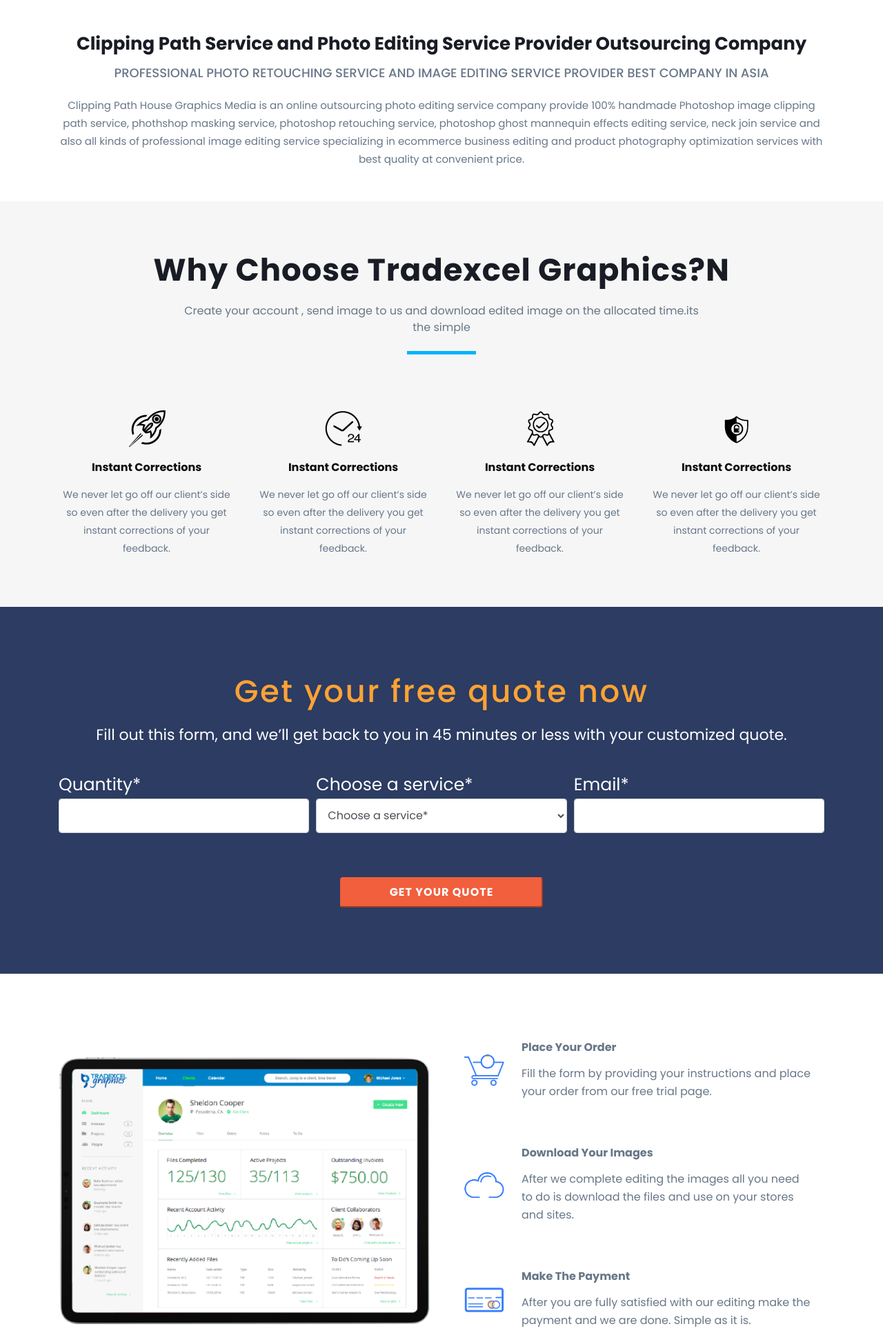
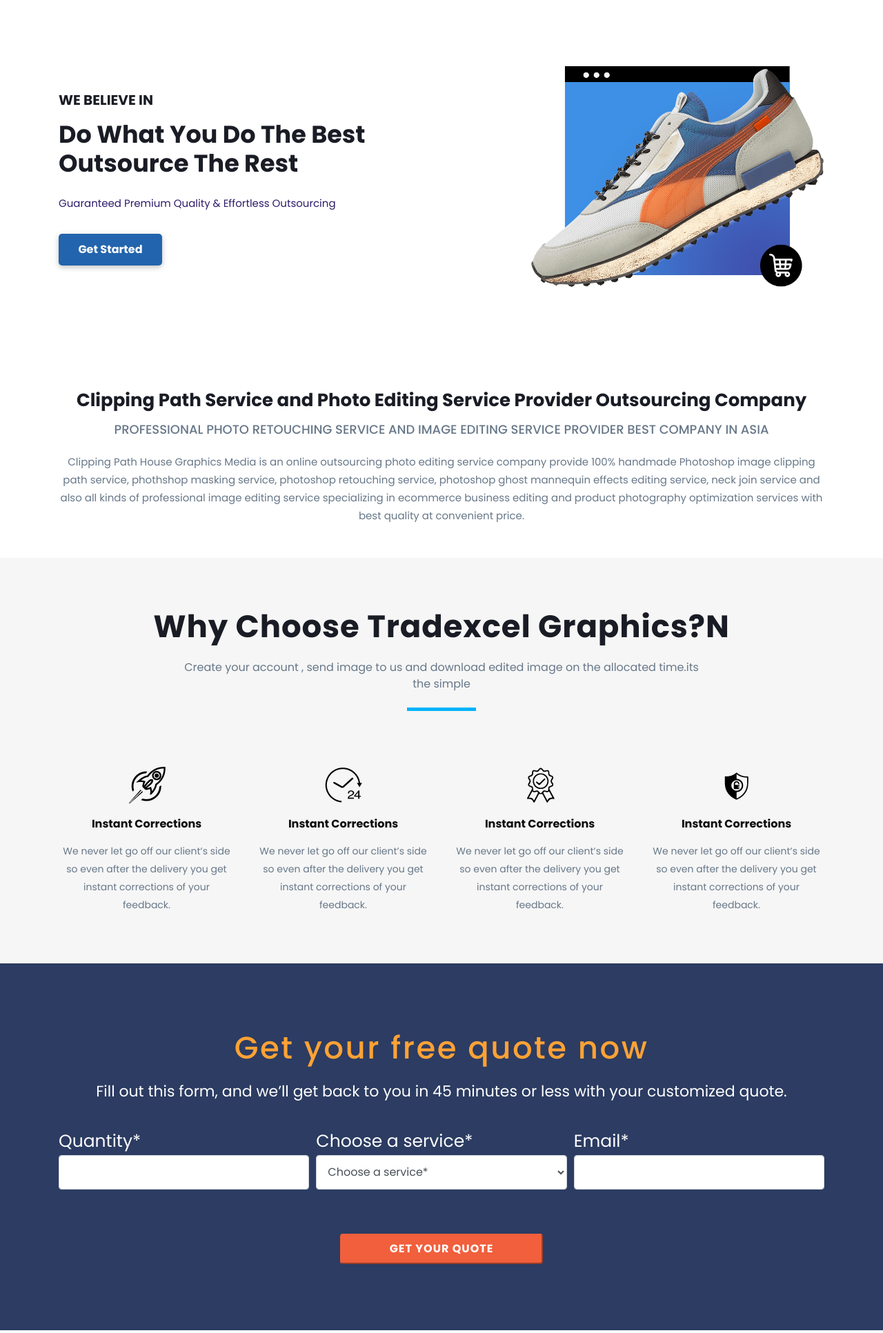
Before and after one commit to creative-pages/clippingpathhouse, a PHP site: page / in a window 1280 px wide. Shown: the part 91-2024 px from the top of the page at 69% size. Run offline with PHP 8.4, Linux system fonts and the light colour scheme.

Commit message:
home-slider folder deleted and banner part added in index.php file

```diff
--- a/assets/css/style.css
+++ b/assets/css/style.css
@@ -32,6 +32,9 @@ a:hover {
 .color_938b8b {
     color: #938b8b;
 }
+.color_2f1c6a {
+    color: #2f1c6a;
+}
 
 
 .fs_14 {
@@ -49,6 +52,18 @@ a:hover {
 .fs_18 {
   font-size: 18px;
 }
+.fs_19 {
+  font-size: 19px;
+}
+.fs_20 {
+  font-size: 20px;
+}
+.fs_30 {
+  font-size: 30px;
+}
+.fs_35 {
+  font-size: 35px;
+}
 
 .fs_44 {
   font-size: 44px;
@@ -60,6 +75,9 @@ a:hover {
 }
 .lh_28 {
   line-height: 28px;
+}
+.lh_45 {
+  line-height: 45px;
 }
 .lh_50 {
   line-height: 50px;
@@ -294,35 +312,30 @@ a:hover {
 
 
 /* home page start */
-/* owl carousel prev next */
-.owl-carousel .owl-nav button.owl-next,
-.owl-carousel .owl-nav button.owl-prev {
+.header_img {
+    position: relative;
+}
+.header_img .img_1st_before,
+.header_img .img_2nd_after {
     position: absolute;
     top: 50%;
     transform: translateY(-50%);
+    transition: all .3s ease;
+    width: 424px;
+    height: auto;
+    left: 20px;
 }
-.owl-carousel .owl-nav button.owl-next:focus,
-.owl-carousel .owl-nav button.owl-prev:focus {
-    border: none;
-    outline: none;
+.header_img .img_2nd_after {
+    opacity: 0;
 }
-.owl-carousel .owl-nav button.owl-prev {
-    left: -80px;
+.header_img:hover .img_1st_before {
+    opacity: 0;
 }
-.owl-carousel .owl-nav button.owl-next {
-    right: -80px;
-}
-
-.owl-carousel .owl-nav button.owl-next span,
-.owl-carousel .owl-nav button.owl-prev span {
-    width: 40px;
-    height: 40px;
-    display: block;
-    background: #0d56a2;
-    color: white;
-    font-size: 30px;
-    text-align: center;
-    line-height: 35px;
+.header_img:hover .img_2nd_after {
+    opacity: 1;
+    left: 12px;
+    width: 440px;
+    height: auto;
 }
 
 .breadcumbs {
--- a/index.php
+++ b/index.php
@@ -1,5 +1,27 @@
 <?php require_once "inc/header.php"; ?>
 
+<section class="my-5 py-5">
+    <div class="container">
+        <div class="row">
+            <div class="col-md-5 d-flex align-items-center">
+                <div>
+                    <h2 class="fs_20 lh_26 mb-3 font-weight-bold">WE BELIEVE IN</h2>
+                    <h1 class="fs_35 lh_44 font-weight-bold mb-4">Do What You Do The Best Outsource The Rest</h1>
+                    <p class="fs_15 color_2f1c6a lh_26">Guaranteed Premium Quality &amp; Effortless Outsourcing </p>
+                    <a class="service_btn" href="contact-us.php">Get Started</a>
+                </div>
+            </div>
+            <div class="col-md-2"></div>
+            <div class="col-md-5">
+                <div class="header_img">
+                    <img class="w-100" src="assets/img/home/header-Background.png" alt="">
+                    <img class="img_1st_before" src="assets/img/home/header-image-before.png" alt="">
+                    <img class="img_2nd_after" src="assets/img/home/header-image-after.png" alt="">
+                </div>
+            </div>
+        </div>
+    </div>
+</section>
 
 <section class="my-5">
 	<div class="container text-center">
```
Also changed, not shown: assets/img/home-banner-slide/index.html (deleted, +0 -43 lines), assets/img/home/header-Background.png (added), assets/img/home/header-image-after.png (added), assets/img/home/header-image-before.png (added).
